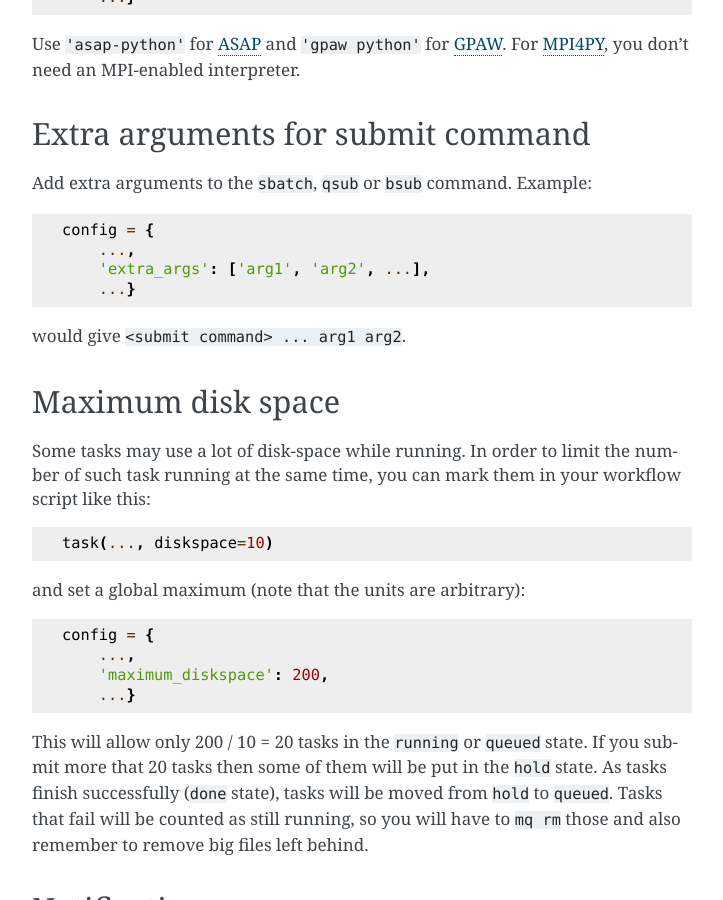
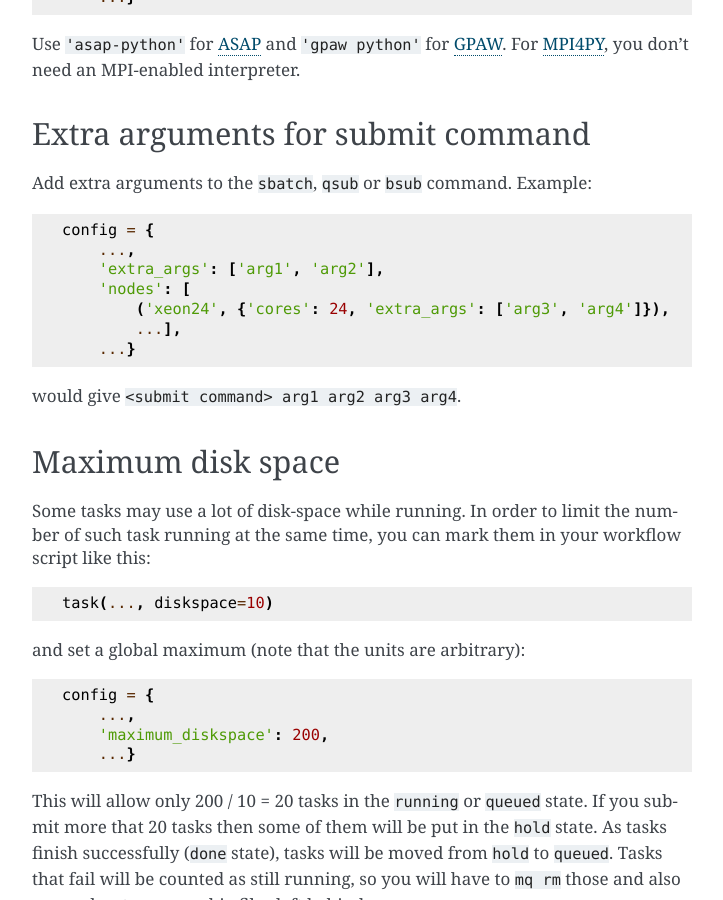
Before and after one commit to Yangxinsix/myqueue, a Sphinx documentation site: the page built from docs/configuration.rst, in a window 1280 px wide and 900 px high, scrolled down 2885 px. Shown: the whole window, without its empty margins (388-1111 px from the left). Built offline with Sphinx 7.4.7, drawn with Linux system fonts in a browser that asks for light colours.

Commit message:
Update extra_args docs

```diff
--- a/docs/configuration.rst
+++ b/docs/configuration.rst
@@ -168,10 +168,13 @@ Example::
 
     config = {
         ...,
-        'extra_args': ['arg1', 'arg2', ...],
+        'extra_args': ['arg1', 'arg2'],
+        'nodes': [
+            ('xeon24', {'cores': 24, 'extra_args': ['arg3', 'arg4']}),
+            ...],
         ...}
 
-would give ``<submit command> ... arg1 arg2``.
+would give ``<submit command> arg1 arg2 arg3 arg4``.
 
 
 .. _max_disk:
```
Also changed, not shown: 1 other file.
